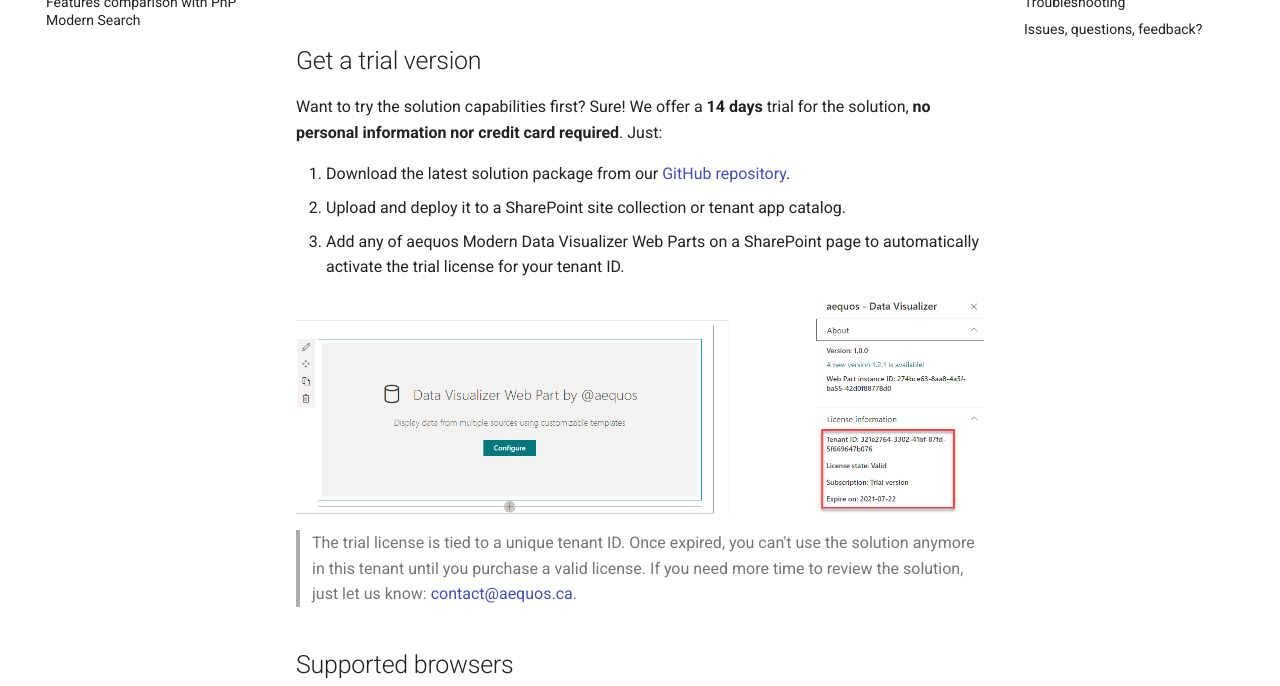
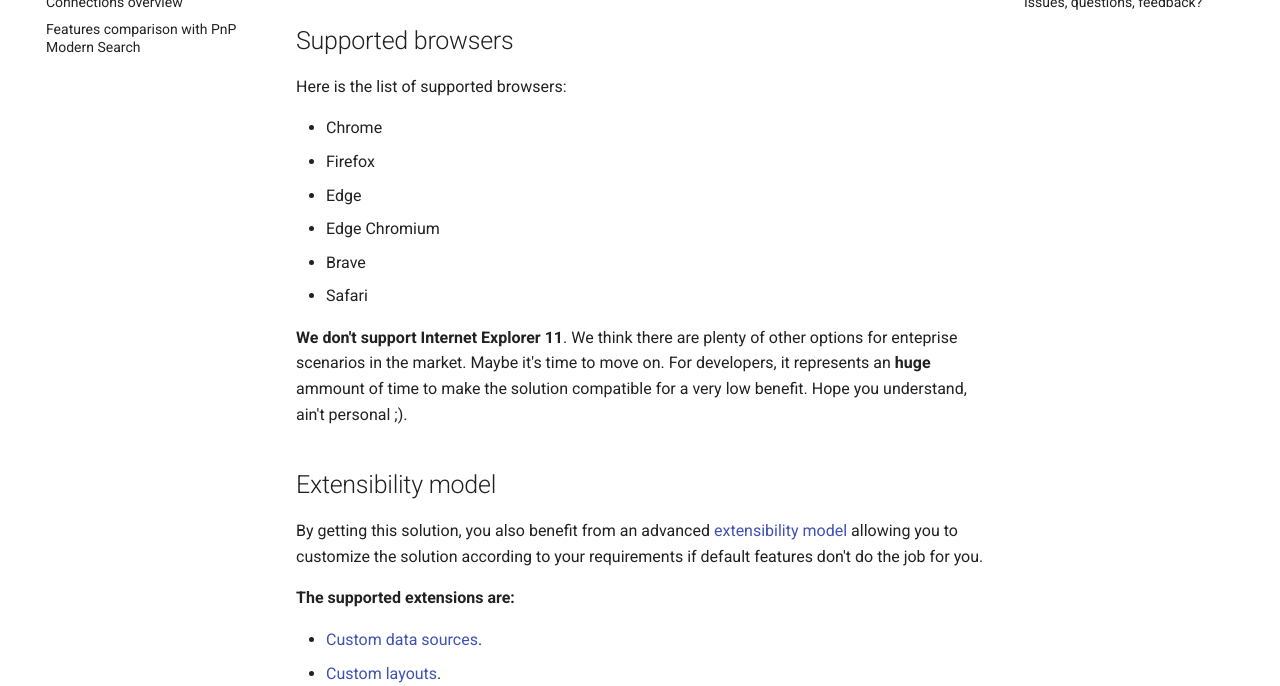
Before and after one commit to aequos-solutions/modern-data-visualizer, an MkDocs documentation site: the page built from docs/index.md, in a window 1280 px wide and 900 px high, scrolled down 1313 px, cut to the strip 214-900 px from the top of the window. Built offline with MkDocs 1.6.1 and Material for MkDocs 9.7.7, drawn with Linux system fonts in a browser that asks for light colours; comment, search, counter and statistics services are not loaded; some of the changed text lies outside the part shown.

Commit message:
- Created a dedicated page for the licence types + added trial version overview.

```diff
--- a/docs/index.md
+++ b/docs/index.md
@@ -9,9 +9,9 @@ The 'Modern Data Visualizer' solution is a set of SharePoint Online modern Web P
 It is the enhanced product version of the well known ["Pattern & Practices Modern Search"](https://github.com/microsoft-search/pnp-modern-search) open-source solution **that we also created**.
 
 !!! info
-    Want to know what are the differences between the two to help you decide which one is the right for you? Take a look at our detailled [features comparison table](./features/).
+    Want to know what are the differences between the commercial and open source solutions to help you decide which one is the right for you? Take a look at our detailled [features comparison table](./features/).
 
-    Don't be wrong: **we still continue to invest time and support for the open-source solution**. If it suits your current requirement, feel free to go with it. We will never push someone to purchase the licensed solution. It is completely up to you.
+    Don't be wrong: **we still continue to invest time and support for the open-source solution**. If it suits your current requirements, feel free to go with it. We will never push someone to purchase the licensed solution.
 
 ## What's included?
 
@@ -29,20 +29,6 @@ The solution includes the following Web Parts:
 Here is a overview video on how to build a complete search center in minutes using all available Web Parts whithin a SharePoint page including multiple data sources.
 
 <iframe width="560" height="315" src="https://www.youtube.com/embed/EECqOBWq3wo" frameborder="0" allow="accelerometer; autoplay; encrypted-media; gyroscope; picture-in-picture" allowfullscreen></iframe>
-
-## Get a trial version
-
-Want to try the solution capabilities first? Sure! We offer a **14 days** trial for the solution, __no personal information nor credit card required__. Just:
-
-1. Download the latest solution package from our [GitHub repository](https://github.com/aequos-solutions/modern-data-visualizer/releases).
-1. Upload and deploy it to a SharePoint site collection or tenant app catalog.
-1. Add any of aequos Modern Data Visualizer Web Parts on a SharePoint page to automatically activate the trial license for your tenant ID.
-
-!["Trial license"](./assets/trial_license.png){: .center}
-
-
-> The trial license is tied to a unique tenant ID. Once expired, you can't use the solution anymore in this tenant until you purchase a valid license.
-> If you need more time to review the solution, just let us know: [contact@aequos.ca](mailto:contact@aequos.ca).
 
 ## Supported browsers
 
--- a/mkdocs.yml
+++ b/mkdocs.yml
@@ -4,6 +4,7 @@ use_directory_urls: true
 nav:
   - Getting Started:
     - Introduction: index.md
+    - Get a license: get_license.md
     - Installation: installation.md
     - Activate a standalone license: setup_standalone.md
     - Connections overview: getting_started/connections_chart.md
```
Also changed, not shown: docs/features.md (+1 -1 lines), docs/get_license.md (added, +39 -0 lines), docs/installation.md (+9 -21 lines), docs/assets/get_tenant_id.png, docs/assets/licenses.png, docs/assets/subscription_product.png, docs/assets/trial_error.png (added).
